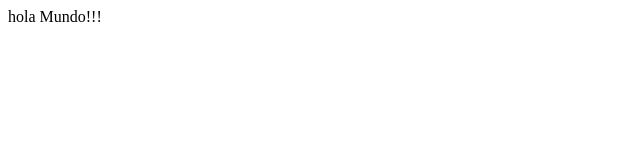
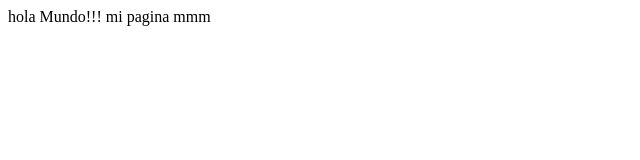
Before and after one commit to linabrinez/proyetg36, a plain HTML site: page pagina.html in a window 1280 px wide. Shown: the whole page, without its empty margins (0-640 px from the left). Drawn offline with Linux system fonts and the light colour scheme.

Commit message:
Update pagina.html

```diff
--- a/pagina.html
+++ b/pagina.html
@@ -9,7 +9,7 @@
 </head>
 
 <body>
-    hola Mundo!!!
+    hola Mundo!!! mi pagina mmm
 </body>
 
 </html>
```
